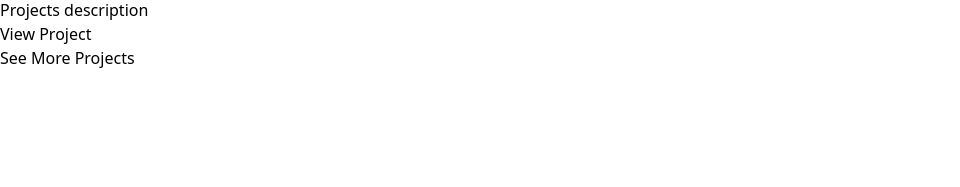
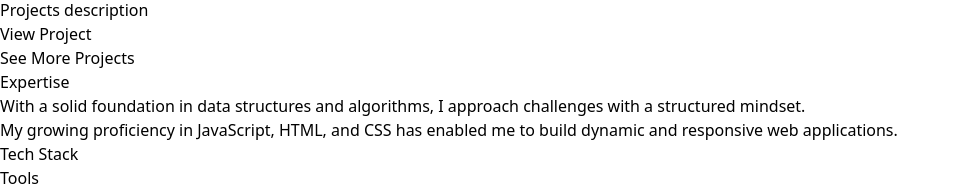
Before and after one commit to thabangDev77/thabangdev-portfolio, a React (Vite) app in the folder thabangdev-portfolio/: page / in a window 1280 px wide. Shown: the part 1412-1599 px from the top of the page, without its empty margins (0-960 px from the left). Before the commit the page ends 1482 px from the top, so only its background shows below. Built offline with nearby package versions, Linux system fonts and the light colour scheme.

Commit message:
chore: add an expertise section

```diff
--- a/thabangdev-portfolio/src/App.jsx
+++ b/thabangdev-portfolio/src/App.jsx
@@ -3,6 +3,7 @@ import Navbar from './components/navbar/Navbar';
 import Home from './components/Home';
 import About from './components/About';
 import Project from './components/projects/Project';
+import Expertise from './components/expertise/Expertise';
 
 function App() {
   return (
@@ -11,6 +12,7 @@ function App() {
       <Home />
       <About />
       <Project />
+      <Expertise />
     </main>
 
   )
--- /dev/null
+++ b/thabangdev-portfolio/src/components/expertise/Expertise.jsx
@@ -0,0 +1,37 @@
+import React from 'react'
+
+function Expertise() {
+  return (
+    <section>
+      <h2>Expertise</h2>
+      <p>With a solid foundation in data structures and algorithms, I approach challenges with a structured mindset.<br/> My growing proficiency in JavaScript, HTML, and CSS has enabled me to build dynamic and responsive web applications.</p>
+        {/*
+        <div>skills</div>
+        <div>experience</div>
+        <div>services</div>
+
+        */}
+
+
+        <div>
+            <div>
+                <h3>Tech Stack</h3>
+            </div>
+            <div>
+            {/* icons */}
+            </div>
+        </div>
+
+        <div>
+            <div>
+                <h3>Tools</h3>
+            </div>
+            <div>
+              {/* icons */}
+            </div>
+        </div>
+    </section>
+  )
+}
+
+export default Expertise
```
